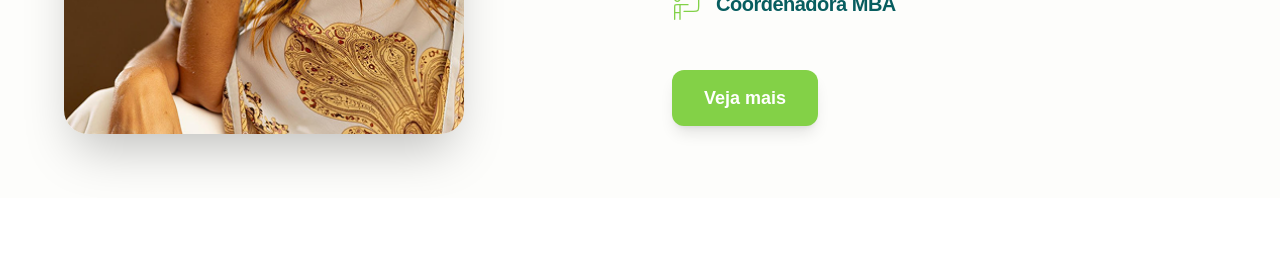
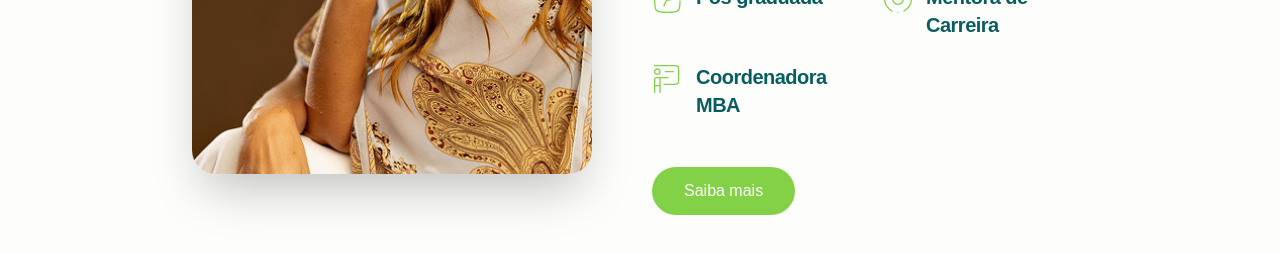
Before and after one commit to thbueno/sonata, a Next.js app: page / in a window 1280 px wide. Shown: the part 1555-1808 px from the top of the page. Before the commit the page ends 1753 px from the top, so only its background shows below. Built offline with nearby package versions, Linux system fonts and the light colour scheme; a web font is replaced by a local one.

Commit message:
Container instead of w-full

```diff
--- a/src/Components/Hero.tsx
+++ b/src/Components/Hero.tsx
@@ -12,7 +12,7 @@ export function Hero() {
       px-6 py-20
     "
     >
-      <div className="max-w-5xl w-full flex flex-col items-center gap-12">
+      <div className="container mx-auto w-full flex flex-col items-center gap-12">
         {/* Hero Title */}
         <div className="text-center max-w-4xl px-8 md:px-14 lg:px-12">
           <h1
--- a/src/Components/Navbar.tsx
+++ b/src/Components/Navbar.tsx
@@ -19,7 +19,7 @@ export function Navbar() {
       transition-all duration-300
     "
     >
-      <div className="max-w-6xl mx-auto flex items-center justify-between">
+      <div className="container mx-auto flex items-center justify-between">
         {/* Logo */}
         <div className="shrink-0">
           <Image
--- a/src/Components/Soraia.tsx
+++ b/src/Components/Soraia.tsx
@@ -1,10 +1,11 @@
 import Image from "next/image";
+import { Button } from "./Button";
 
 export default function Soraia() {
   return (
-    <section className="w-full bg-(--bg) py-16 px-6 sm:px-8 md:px-12 lg:px-16">
-      <div className="max-w-7xl mx-auto">
-        <div className="grid grid-cols-1 lg:grid-cols-2 gap-12 lg:gap-16 items-center">
+    <section className="w-full bg-(--bg) py-16 px-6 sm:px-8 md:px-12 lg:px-48">
+      <div className="container mx-auto">
+        <div className="grid grid-cols-1 lg:grid-cols-2 items-center gap-6">
           {/* Image Container */}
           <div className="flex justify-center lg:justify-start">
             <div className="relative w-full max-w-[400px] aspect-3/4 rounded-3xl overflow-hidden shadow-2xl">
@@ -113,27 +114,7 @@ export default function Soraia() {
 
             {/* CTA Button */}
             <div className="mt-6">
-              <button
-                className="
-                px-8 py-3.5
-                bg-(--green)
-                text-white
-                font-semibold
-                text-base sm:text-lg
-                rounded-xl
-                shadow-lg
-                transition-all duration-300 ease-out
-                hover:bg-[#7bc43f]
-                hover:shadow-xl
-                hover:scale-105
-                active:scale-95
-                focus-visible:outline-2
-                focus-visible:outline-offset-2
-                focus-visible:outline-(--green)
-              "
-              >
-                Veja mais
-              </button>
+              <Button variant="green">Saiba mais</Button>
             </div>
           </div>
         </div>
```
